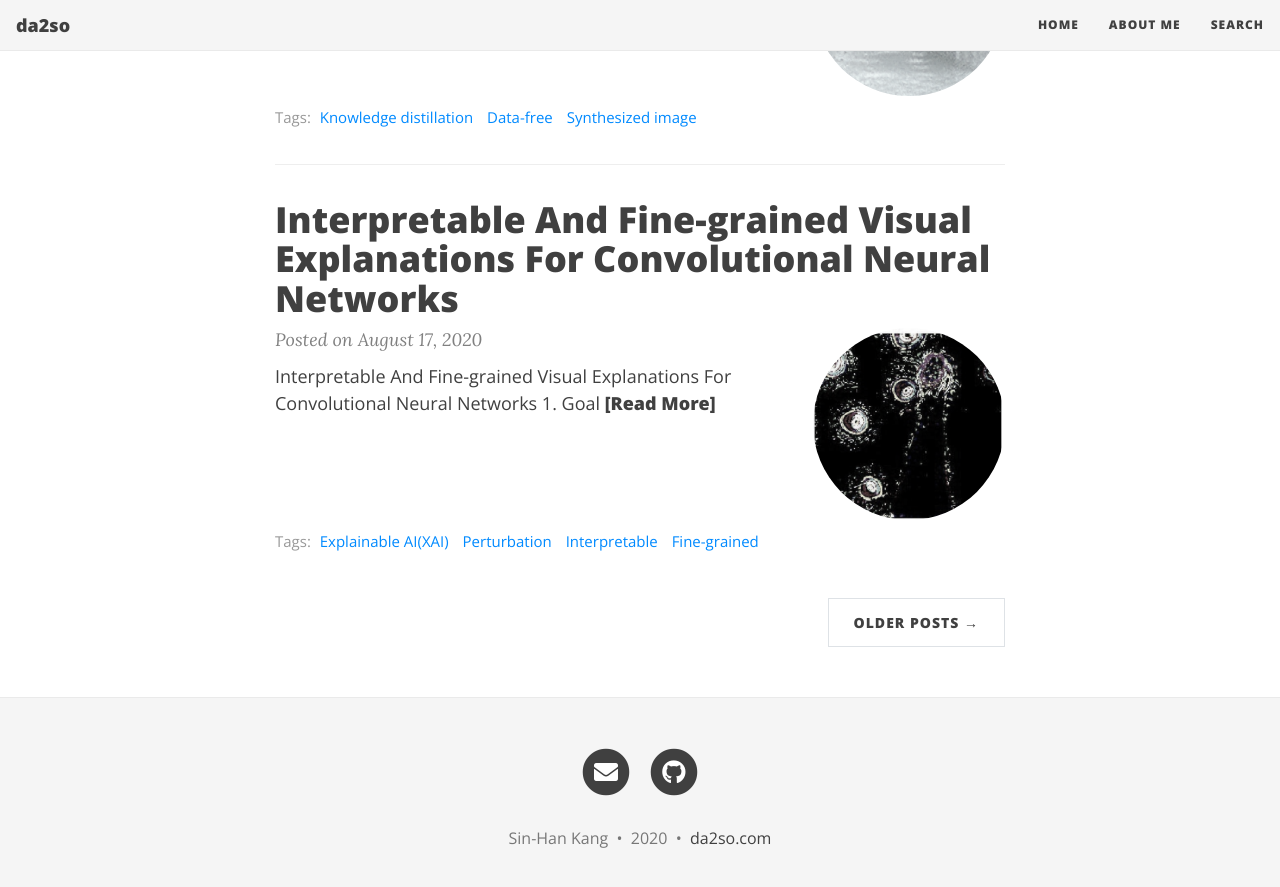
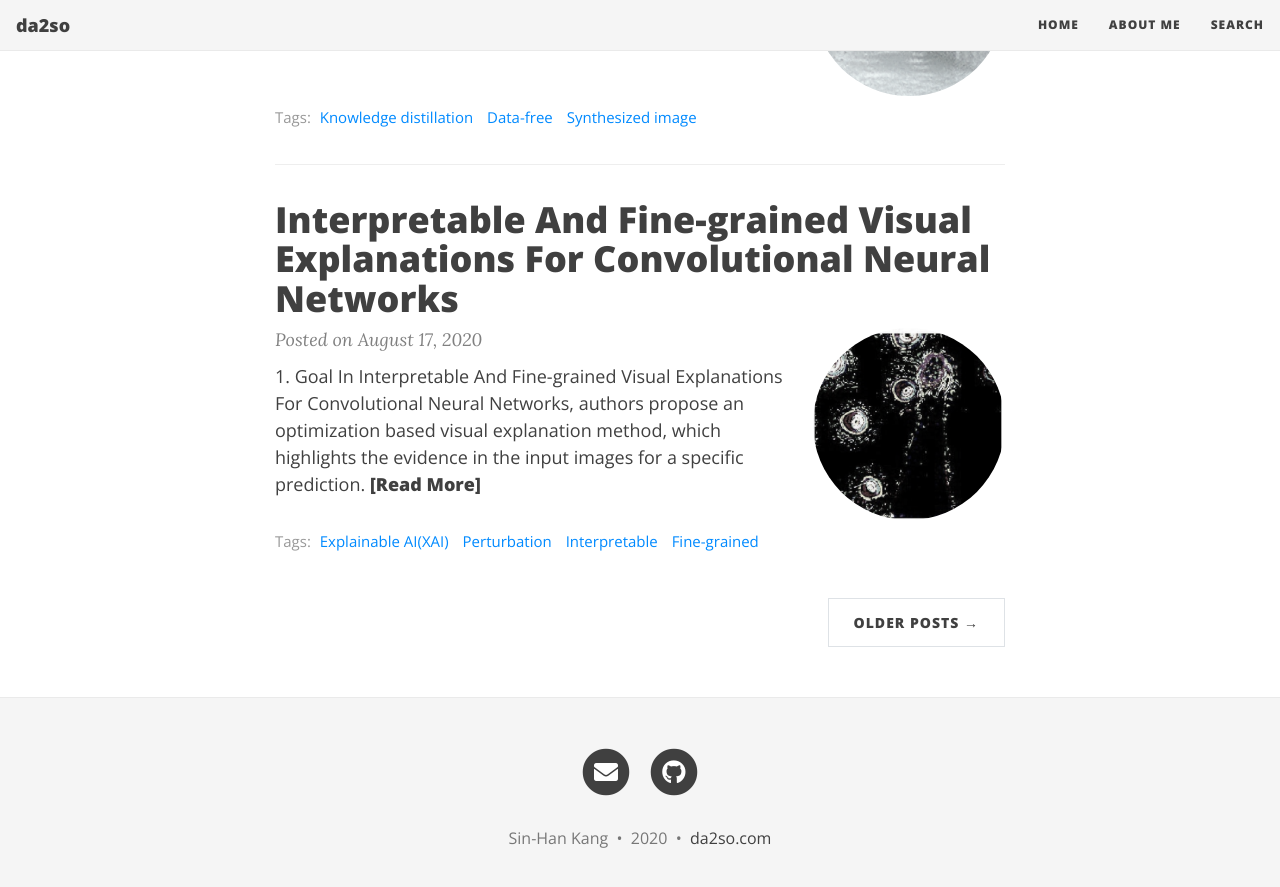
Before and after one commit to da2so/da2so.github.io, a Jekyll site: the page built from index.html, in a window 1280 px wide and 900 px high, scrolled down 1757 px. Shown: the top 887 px of the window. Built offline with Jekyll 4.4.1, drawn with Linux system fonts in a browser that asks for light colours; nearby versions of some CDN libraries; the list of posts is cut into pages by our own code.

Commit message:
Update 2020-08-17-Interpretable_And_Fine-grained_Visual_Explanations_For_Convolutional_Neural_Networks.md

```diff
--- a/_posts/2020-08-17-Interpretable_And_Fine-grained_Visual_Explanations_For_Convolutional_Neural_Networks.md
+++ b/_posts/2020-08-17-Interpretable_And_Fine-grained_Visual_Explanations_For_Convolutional_Neural_Networks.md
@@ -7,10 +7,9 @@ use_math: true
 thumbnail-img: /assets/thumbnail_img/2020-08-17-Interpretable_And_Fine-grained_Visual_Explanations_For_Convolutional_Neural_Networks/post.png
 ---
 
-#  <span style="color:#C70039"> Interpretable And Fine-grained Visual Explanations For Convolutional Neural Networks </span>
+
 ## 1. Goal
-
-We propose an optimization based visual explanation method, which highlights the evidence in the input images for a specific prediction.
+In Interpretable And Fine-grained Visual Explanations For Convolutional Neural Networks, authors propose an optimization based visual explanation method, which highlights the evidence in the input images for a specific prediction.
 
 
 ### <span style="color:gray">1.1 Sub-goal </span>
```
